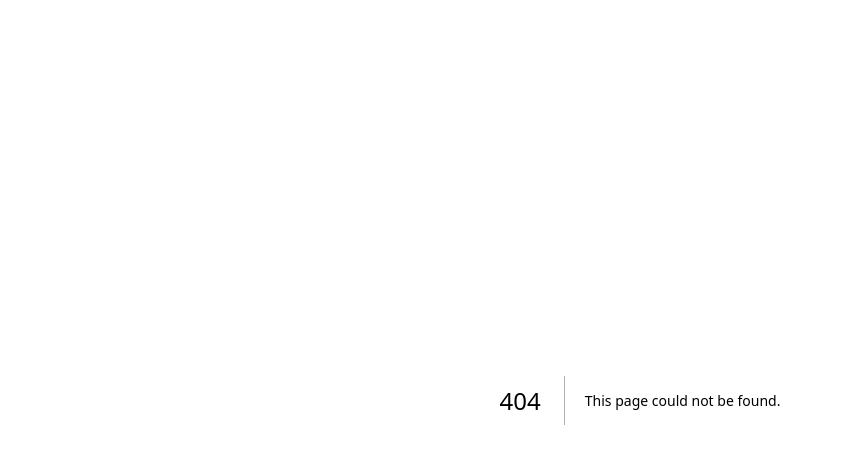
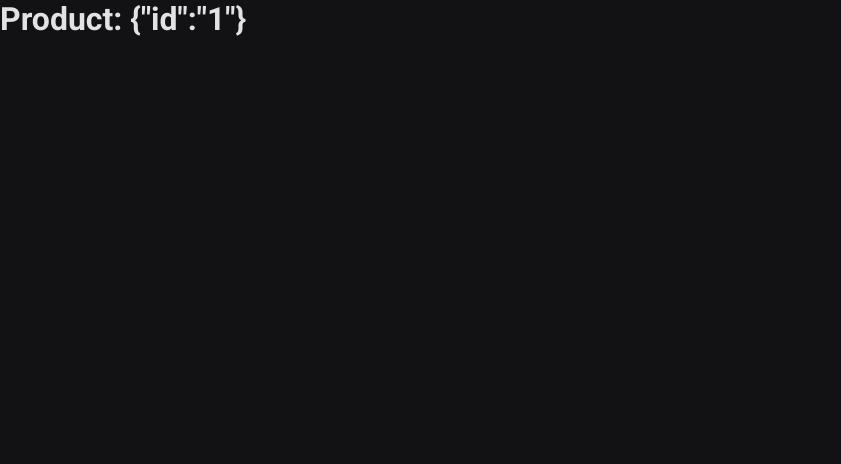
Before and after one commit to AlessandroLobo/Al-shopNextJs, a Next.js app: page /product/1 in a window 1280 px wide. Before the commit this address had no page. Shown: the top 464 px of the page, without its empty margins (0-841 px from the left). Built offline with nearby package versions, Linux system fonts and the light colour scheme.

Commit message:
add styled

```diff
--- a/package.json
+++ b/package.json
@@ -10,6 +10,7 @@
   },
   "dependencies": {
     "@next/font": "13.1.6",
+    "@stitches/react": "^1.2.8",
     "@types/react-dom": "18.0.10",
     "eslint": "8.34.0",
     "eslint-config-next": "13.1.6",
--- a/src/pages/_app.tsx
+++ b/src/pages/_app.tsx
@@ -1,5 +1,9 @@
+import { globalStyles } from '@/styles/global'
 import type { AppProps } from 'next/app'
 
+globalStyles()
+
 export default function App({ Component, pageProps }: AppProps) {
+
   return <Component {...pageProps} />
 }
--- a/src/pages/_document.tsx
+++ b/src/pages/_document.tsx
@@ -1,9 +1,17 @@
+import { getCssText } from '@/styles'
 import { Html, Head, Main, NextScript } from 'next/document'
 
 export default function Document() {
   return (
     <Html lang="en">
-      <Head />
+      <Head>
+        <link rel="preconnect" href="https://fonts.googleapis.com" />
+        <link rel="preconnect" href="https://fonts.gstatic.com" crossOrigin="anonymous" />
+        <link href="https://fonts.googleapis.com/css2?family=Roboto:wght@400;700&display=swap" rel="stylesheet" />
+
+        <style id="stitches" dangerouslySetInnerHTML={{ __html: getCssText() }} />
+
+      </Head >
       <body>
         <Main />
         <NextScript />
--- a/src/pages/index.tsx
+++ b/src/pages/index.tsx
@@ -1,5 +1,8 @@
+import { styled } from '../styles'
 
-
+const Button = styled('button', {
+  backgroundColor: ''
+})
 
 
 export default function Home() {
--- a/src/pages/product.tsx
+++ /dev/null
@@ -1,5 +0,0 @@
-export default function Product() {
-  return (
-    <h1>Product</h1>
-  )
-}
--- /dev/null
+++ b/src/pages/product/[id].tsx
@@ -0,0 +1,8 @@
+import { useRouter } from 'next/router'
+
+export default function Product() {
+  const { query } = useRouter()
+  return (
+    <h1>Product: {JSON.stringify(query)}</h1>
+  )
+}
--- /dev/null
+++ b/src/styles/global.ts
@@ -0,0 +1,20 @@
+import { globalCss } from ".";
+
+export const globalStyles = globalCss({
+  '*': {
+    margin: 0,
+    padding: 0,
+    boxSizing: 'border-box',
+  },
+
+  body: {
+    backgroundColor: '$gray900',
+    color: '$gray100',
+    '-webkit-font-smoothing': 'antialiased',
+  },
+
+  'body, input, textarea, button': {
+    fontFamily: 'Roboto',
+    fontWeight: 400,
+  }
+})
--- /dev/null
+++ b/src/styles/index.ts
@@ -0,0 +1,33 @@
+import { createStitches } from "@stitches/react";
+
+export const {
+  config,
+  styled,
+  css,
+  globalCss,
+  keyframes,
+  getCssText,
+  theme,
+  createTheme,
+} = createStitches({
+  theme: {
+    colors: {
+      white: '#FFF',
+
+      gray900: '#121214',
+      gray800: '#202024',
+      gray300: '#c4c4cc',
+      gray100: '#e1e1e6',
+
+      green500: '#00875f',
+      green300: '#00b37e',
+    },
+
+    fontSizes: {
+      md: '1.125rem',
+      lg: '1.25rem',
+      xl: '1.5rem',
+      '2xl': '2rem',
+    }
+  }
+})
```
Also changed, not shown: src/pages/success.tsx (added, +9 -0 lines), 1 other file (tests, documents, lock files or other folders).
